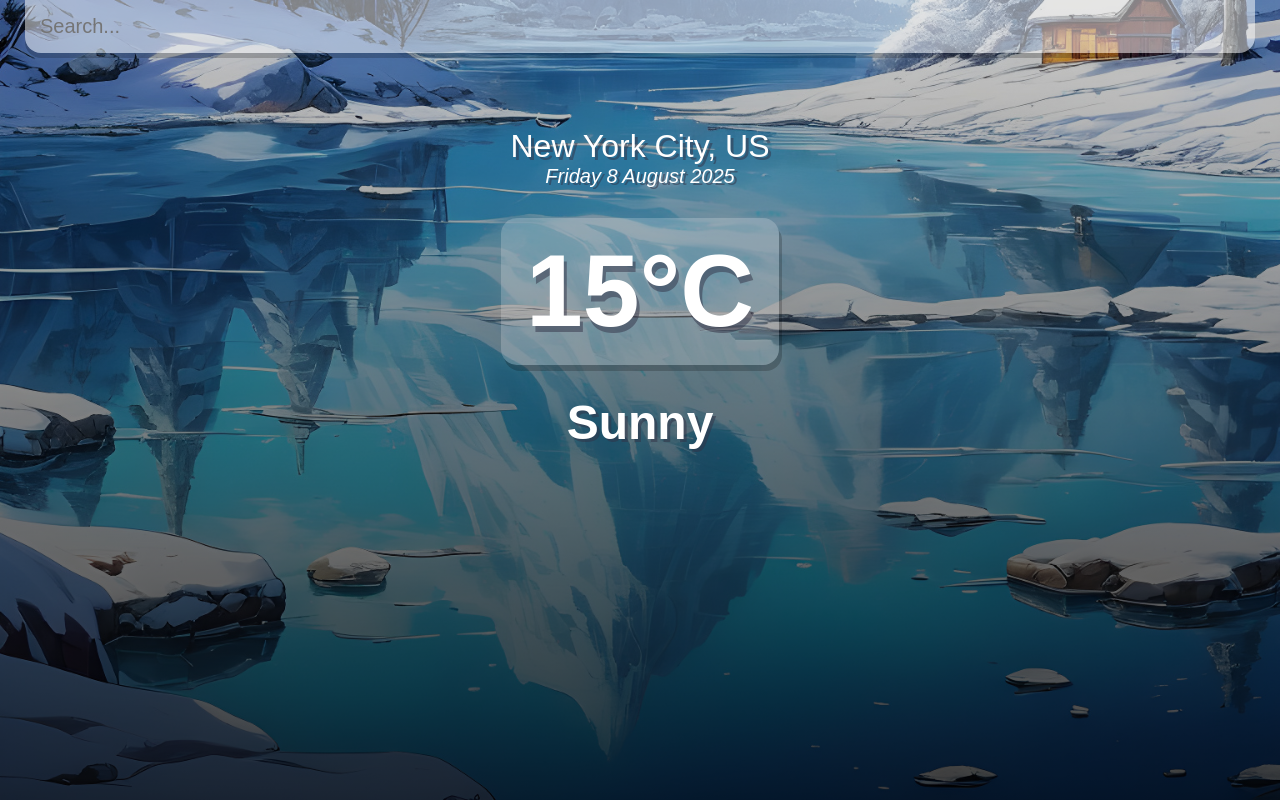
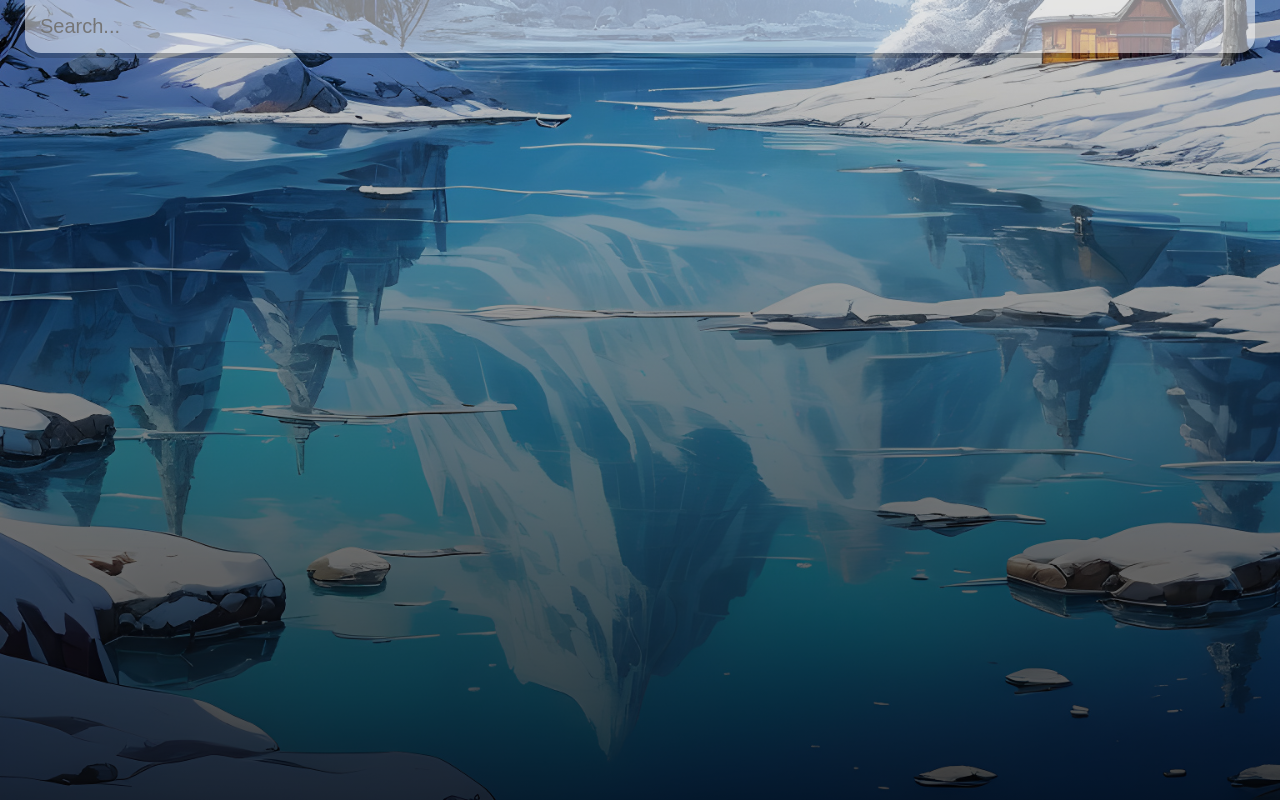
Before and after one commit to Tiago7mendes/React-Weather, a React (Create React App) app: page / in a window 1280 px wide. Built offline with nearby package versions, Linux system fonts and the light colour scheme.

Commit message:
final commit

```diff
--- a/src/App.js
+++ b/src/App.js
@@ -1,10 +1,25 @@
-import React from "react";
+import React, { useState } from "react";
 const api = {
   key: "8d236709f41a01b8ba396ae02c7db047",
   base: "https://api.openweathermap.org/data/2.5/"
 }
 
 function App() {
+
+  const [query, setQuery] = useState('');
+  const [weather, setWeather] = useState({});
+
+  const search = evt => {
+    if (evt.key === "Enter"){
+      fetch(`${api.base}weather?q=${query}&units=metric&APPID=${api.key}`)
+        .then(res => res.json())
+        .then(result => {
+          setWeather(result);
+          setQuery('');
+          console.log(result);
+      });
+    }
+  }
 
   const dateBuilder = (d) => {
     let months = ["January", "February", "March", "April", "May", "June",
@@ -20,23 +35,32 @@
   }
 
   return (
-    <div className="app">
+    <div className = {(typeof weather.main != "undefined") ? ((weather.main.temp > 16) ? "app warm" : "app") : "app"}>
       <main>
         <div className = "search-box">
           <input
             type = "text"
             className = "search-bar"
             placeholder = "Search..."
+            onChange={e => setQuery(e.target.value)}
+            value={query}
+            onKeyUp={search}
           />
         </div>
-        <div className="location-box">
-          <div className="location">New York City, US</div>
-          <div className="date">{dateBuilder(new Date())}</div>
-        </div>
-        <div className="weather-box">
-          <div className="temp">15°C</div>
-          <div className="weather">Sunny</div>
-        </div>
+        {(typeof weather.main != "undefined") ? (
+          <div>
+            <div className="location-box">
+              <div className="location">{weather.name}, {weather.sys.country}</div>
+              <div className="date">{dateBuilder(new Date())}</div>
+            </div>
+            <div className="weather-box">
+              <div className="temp">
+                {Math.round(weather.main.temp)}°C
+              </div>
+              <div className="weather">{weather.weather[0].main}</div>
+            </div>
+          </div>
+        ) : ('') }
       </main>
     </div>
   );
```
